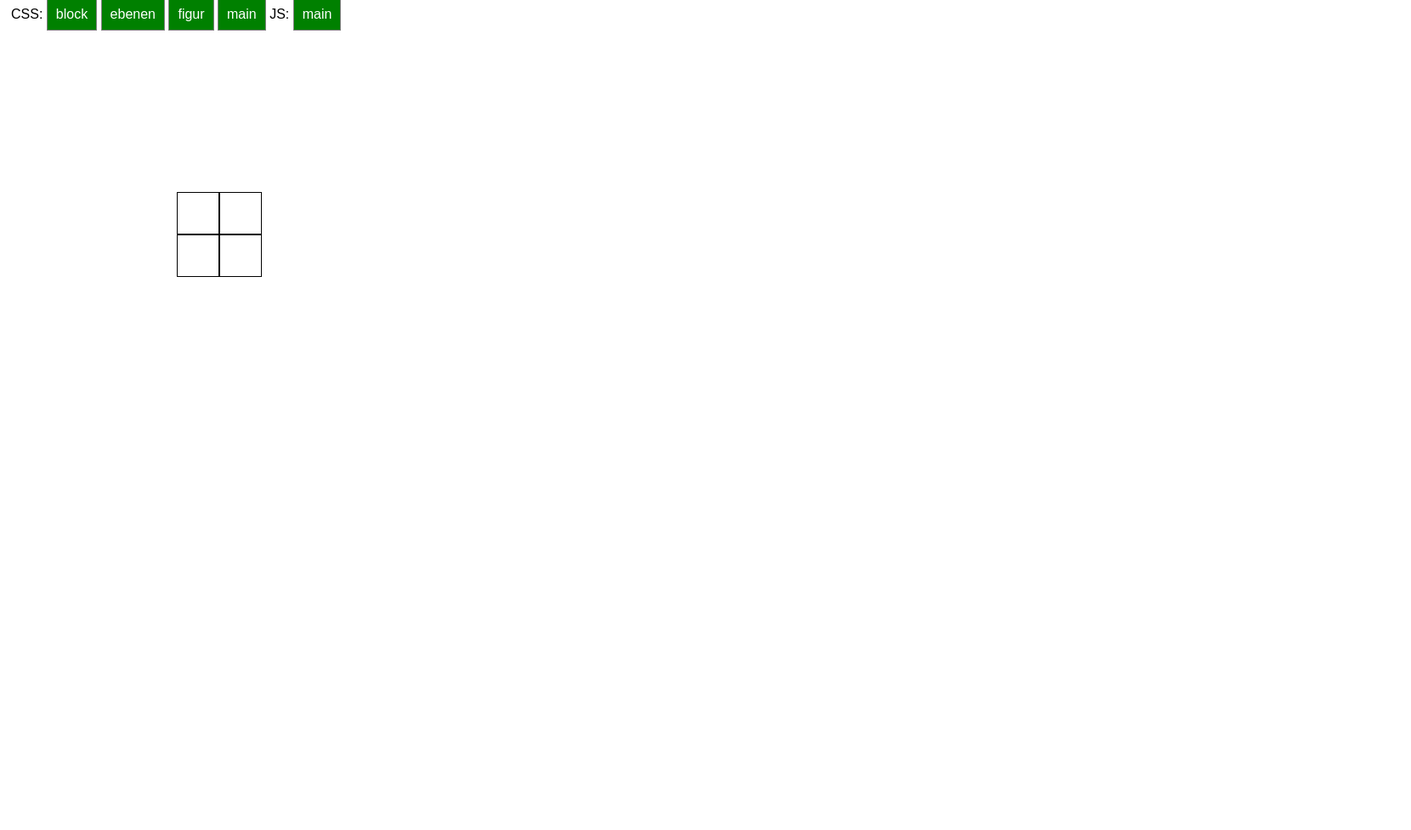
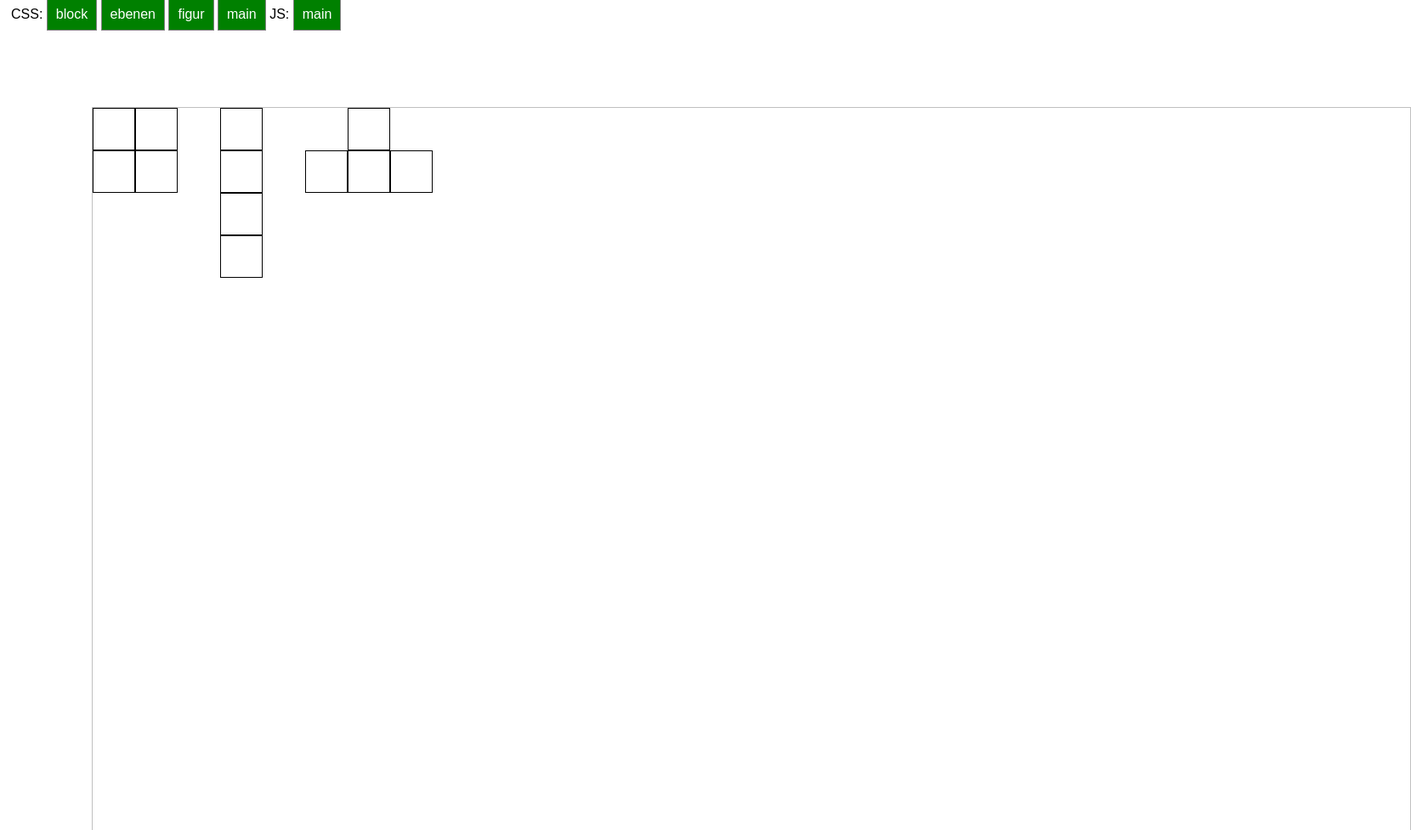
Before and after one commit to oliversteiner/tetris, a website: page app/index.html in a window 1280 px wide. Shown: the top 977 px of the page at 85% size, 1660 px wide, since content can reach past the window. Before the commit the page ends 800 px from the top, so only its background shows below. Drawn offline with Linux system fonts and the light colour scheme.

Commit message:
figuren lang, quadrat, dreierspitz ok

```diff
--- a/app/css/block.css
+++ b/app/css/block.css
@@ -20,6 +20,10 @@ background-color: green;
   left: 50px;
 }
 
+.s3 {
+  left: 100px;
+}
+
 .z1 {
   top: 0px;
 }
@@ -27,3 +31,11 @@ background-color: green;
 .z2 {
   top: 50px;
 }
+
+.z3 {
+  top: 100px;
+}
+
+.z4 {
+  top: 150px;
+}
--- a/app/css/figur.css
+++ b/app/css/figur.css
@@ -5,9 +5,23 @@
 }
 
 .figur {
-  position: relative;
+  position: absolute;
+  display: block;
 }
 
-.quadrat {
+.figur-quadrat {
+  width: 100px;
+  height: 100px;
+}
 
+.figur-lang {
+  width: 50px;
+  height: 200px;
+  margin-left: 150px;
 }
+
+.figur-dreierspitz {
+  width: 150px;
+  height: 100px;
+  margin-left: 250px;
+}
--- a/app/css/main.css
+++ b/app/css/main.css
@@ -15,6 +15,10 @@
 }
 
 .playground {
-  margin-top: 200px;
-  margin-left: 200px;
+  position: relative;
+  margin-top: 100px;
+  margin-left: 100px;
+  border: solid 1px silver;
+  height: 850px;
+  width: 1550px;
 }
--- a/app/index.html
+++ b/app/index.html
@@ -27,14 +27,36 @@
 <div class="playground">
 
 <!-- block -->
-<!-- <div class="block"></div> -->
+<div class="block"></div>
 
-<!-- figur -->
-<div class="figur quadrat">
+
+<div class="figur figur-quadrat">
   <div class="block s1 z1"></div>
   <div class="block s2 z1"></div>
   <div class="block s1 z2"></div>
   <div class="block s2 z2"></div>
+</div>
+
+
+<div class="figur figur-lang">
+  <div class="block s1 z1"></div>
+  <div class="block s1 z2"></div>
+  <div class="block s1 z3"></div>
+  <div class="block s1 z4"></div>
+</div>
+
+<div class="figur figur-dreierspitz">
+  <div class="block s1 z2"></div>
+  <div class="block s2 z1"></div>
+  <div class="block s2 z2"></div>
+  <div class="block s3 z2"></div>
+
+  </div>
+
+  </div>
+
+</div>
+
 </div>
 
     <!-- js einbinden -->
```
